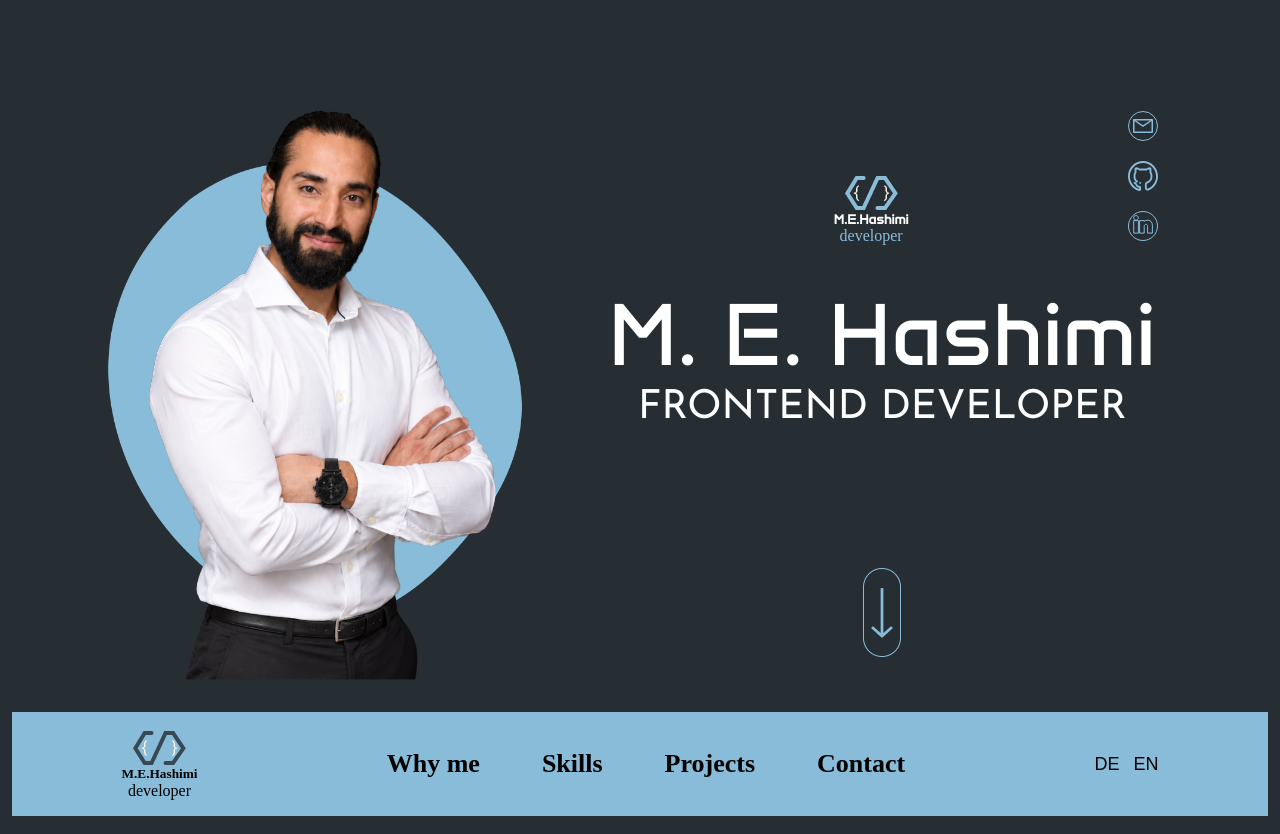
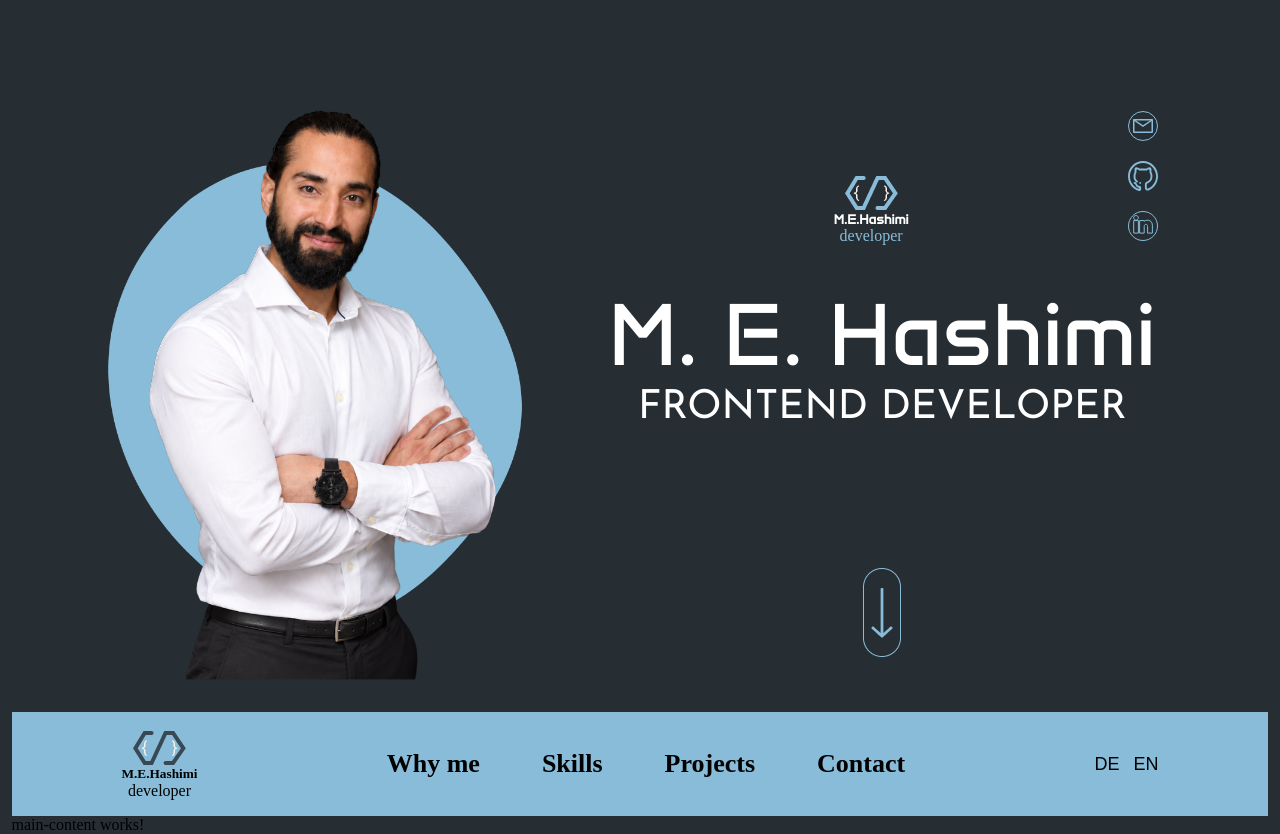
Before and after one commit to eliashashimi/Portfolio, an Angular app: page / in a window 1280 px wide. Built offline with nearby package versions, Linux system fonts and the light colour scheme; a web font is replaced by a local one.

Commit message:
added main-content component and added in app.html and app.ts

```diff
--- a/src/app/app.html
+++ b/src/app/app.html
@@ -1,4 +1,5 @@
 <app-hero></app-hero>
 <app-header></app-header>
+<app-main-content></app-main-content>
 
 <router-outlet />
--- a/src/app/app.ts
+++ b/src/app/app.ts
@@ -2,9 +2,10 @@ import { Component, signal } from '@angular/core';
 import { RouterOutlet } from '@angular/router';
 import { Header } from './shared/header/header';
 import { Hero } from './layout/components/hero/hero';
+import { MainContent } from './layout/components/main-content/main-content';
 
 @Component({
-  imports: [RouterOutlet, Header, Hero],
+  imports: [RouterOutlet, Header, Hero, MainContent],
   selector: 'app-root',
   styleUrl: './app.scss',
   templateUrl: './app.html',
--- /dev/null
+++ b/src/app/layout/components/main-content/main-content.html
@@ -0,0 +1 @@
+<p>main-content works!</p>
```
Also changed, not shown: src/app/layout/components/main-content/main-content.ts (added, +9 -0 lines), src/app/layout/components/main-content/main-content.scss (added).
